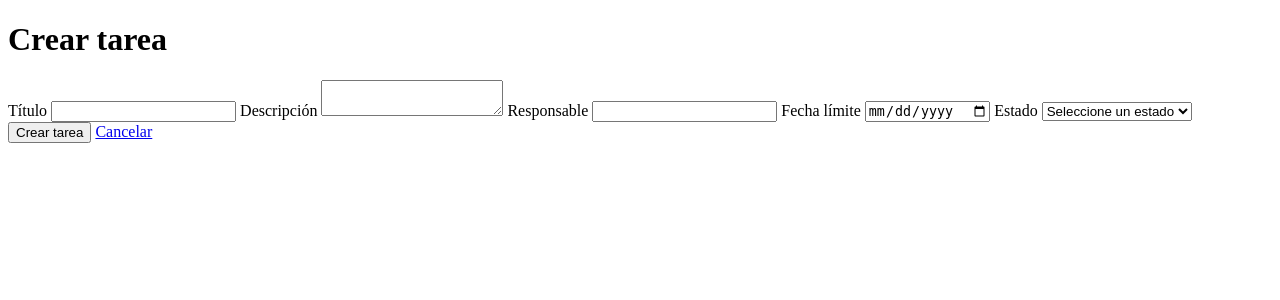
After one commit to KevinPalacios322/Ejercicios-CRUD-en-Laravel, a Laravel app: page /tareas/create in a window 1280 px wide. The commit adds this page. Shown: the top 300 px of the page. Run offline with Laravel 12, Linux system fonts and the light colour scheme; the visitor is signed in with stand-in values (Sample User, id 1).

Commit message:
Crear registros tareas
Co-authored-by: Copilot <223556219+Copilot@users.noreply.github.com>

```diff
--- a/Tareas/app/Http/Controllers/TareaController.php
+++ b/Tareas/app/Http/Controllers/TareaController.php
@@ -3,6 +3,8 @@
 namespace App\Http\Controllers;
 
 use App\Models\Tarea;
+use Illuminate\Http\Request;
+use Illuminate\Validation\Rule;
 
 class TareaController extends Controller
 {
@@ -12,4 +14,24 @@ class TareaController extends Controller
 
         return view('tareas', compact('tareas'));
     }
+
+    public function create()
+    {
+        return view('tareas-create');
+    }
+
+    public function store(Request $request)
+    {
+        $validated = $request->validate([
+            'titulo' => ['required', 'string', 'max:150'],
+            'descripcion' => ['required', 'string', 'max:500'],
+            'responsable' => ['required', 'string', 'max:100'],
+            'fecha_limite' => ['required', 'date'],
+            'estado' => ['required', Rule::in(['pendiente', 'en proceso', 'completada'])],
+        ]);
+
+        Tarea::create($validated);
+
+        return redirect()->route('tareas')->with('success', 'Tarea creada exitosamente.');
+    }
 }
--- a/Tareas/database/factories/UserFactory.php
+++ b/Tareas/database/factories/UserFactory.php
@@ -25,9 +25,7 @@ class UserFactory extends Factory
     public function definition(): array
     {
         return [
-            'name' => fake()->name(),
-            'email' => fake()->unique()->safeEmail(),
-            'email_verified_at' => now(),
+            'usuario' => fake()->unique()->userName(),
             'password' => static::$password ??= Hash::make('password'),
             'remember_token' => Str::random(10),
         ];
--- /dev/null
+++ b/Tareas/resources/views/tareas-create.blade.php
@@ -0,0 +1,51 @@
+<!DOCTYPE html>
+<html lang="es">
+<head>
+    <meta charset="UTF-8">
+    <meta name="viewport" content="width=device-width, initial-scale=1.0">
+    <title>Crear tarea</title>
+</head>
+<body>
+    <h1>Crear tarea</h1>
+
+    @if ($errors->any())
+        <div role="alert">
+            @foreach ($errors->all() as $error)
+                <p>{{ $error }}</p>
+            @endforeach
+        </div>
+    @endif
+
+    <form method="POST" action="{{ route('tareas.store') }}">
+        @csrf
+
+        <label for="titulo">Título</label>
+        <input type="text" id="titulo" name="titulo" value="{{ old('titulo') }}" maxlength="150" required>
+        @error('titulo') <p>{{ $message }}</p> @enderror
+
+        <label for="descripcion">Descripción</label>
+        <textarea id="descripcion" name="descripcion" maxlength="500" required>{{ old('descripcion') }}</textarea>
+        @error('descripcion') <p>{{ $message }}</p> @enderror
+
+        <label for="responsable">Responsable</label>
+        <input type="text" id="responsable" name="responsable" value="{{ old('responsable') }}" maxlength="100" required>
+        @error('responsable') <p>{{ $message }}</p> @enderror
+
+        <label for="fecha_limite">Fecha límite</label>
+        <input type="date" id="fecha_limite" name="fecha_limite" value="{{ old('fecha_limite') }}" required>
+        @error('fecha_limite') <p>{{ $message }}</p> @enderror
+
+        <label for="estado">Estado</label>
+        <select id="estado" name="estado" required>
+            <option value="">Seleccione un estado</option>
+            <option value="pendiente" @selected(old('estado') === 'pendiente')>Pendiente</option>
+            <option value="en proceso" @selected(old('estado') === 'en proceso')>En proceso</option>
+            <option value="completada" @selected(old('estado') === 'completada')>Completada</option>
+        </select>
+        @error('estado') <p>{{ $message }}</p> @enderror
+
+        <button type="submit">Crear tarea</button>
+        <a href="{{ route('tareas') }}">Cancelar</a>
+    </form>
+</body>
+</html>
--- a/Tareas/resources/views/tareas.blade.php
+++ b/Tareas/resources/views/tareas.blade.php
@@ -13,6 +13,12 @@
         @csrf
         <button type="submit">Cerrar sesión</button>
     </form>
+
+    <p><a href="{{ route('tareas.create') }}">Crear tarea</a></p>
+
+    @if (session('success'))
+        <p role="status">{{ session('success') }}</p>
+    @endif
 
     @if ($tareas->isEmpty())
         <p>No hay tareas registradas.</p>
--- a/Tareas/routes/web.php
+++ b/Tareas/routes/web.php
@@ -17,3 +17,11 @@ Route::post('/logout', [LoginController::class, 'logout'])
 Route::get('/tareas', [TareaController::class, 'index'])
     ->middleware('auth')
     ->name('tareas');
+
+Route::get('/tareas/create', [TareaController::class, 'create'])
+    ->middleware('auth')
+    ->name('tareas.create');
+
+Route::post('/tareas', [TareaController::class, 'store'])
+    ->middleware('auth')
+    ->name('tareas.store');
```
Also changed, not shown: Tareas/tests/Feature/TareaCreateTest.php (added, +55 -0 lines), Tareas/README.md.
